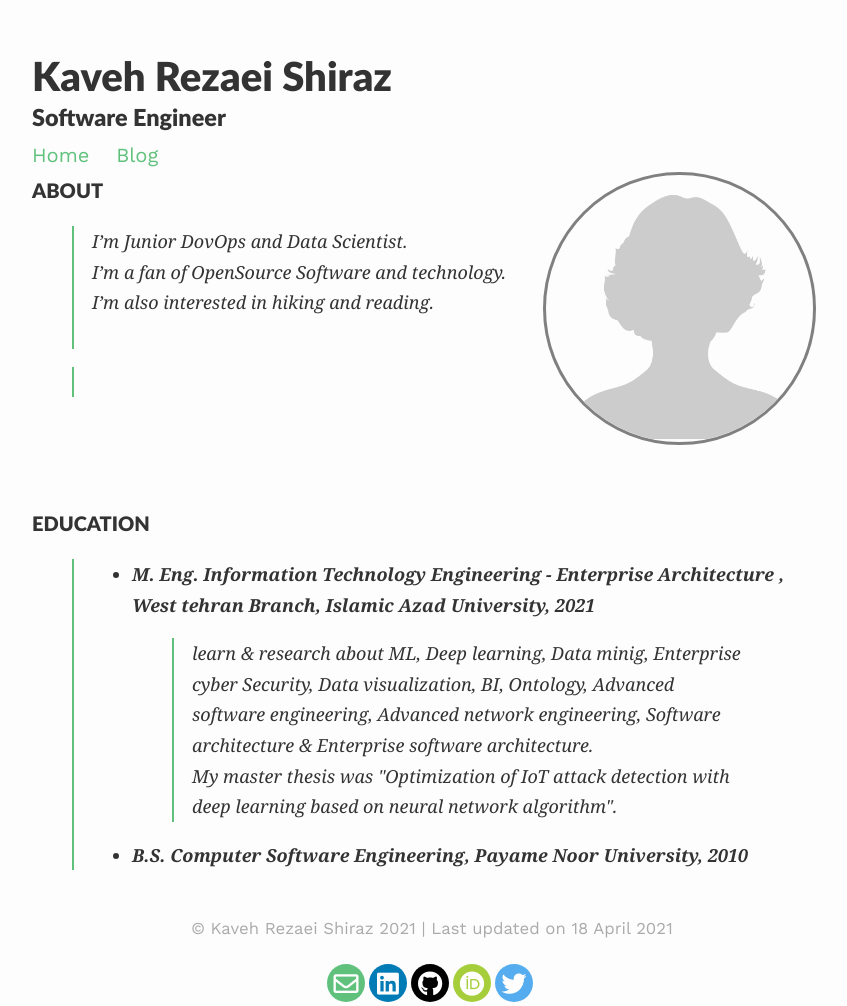
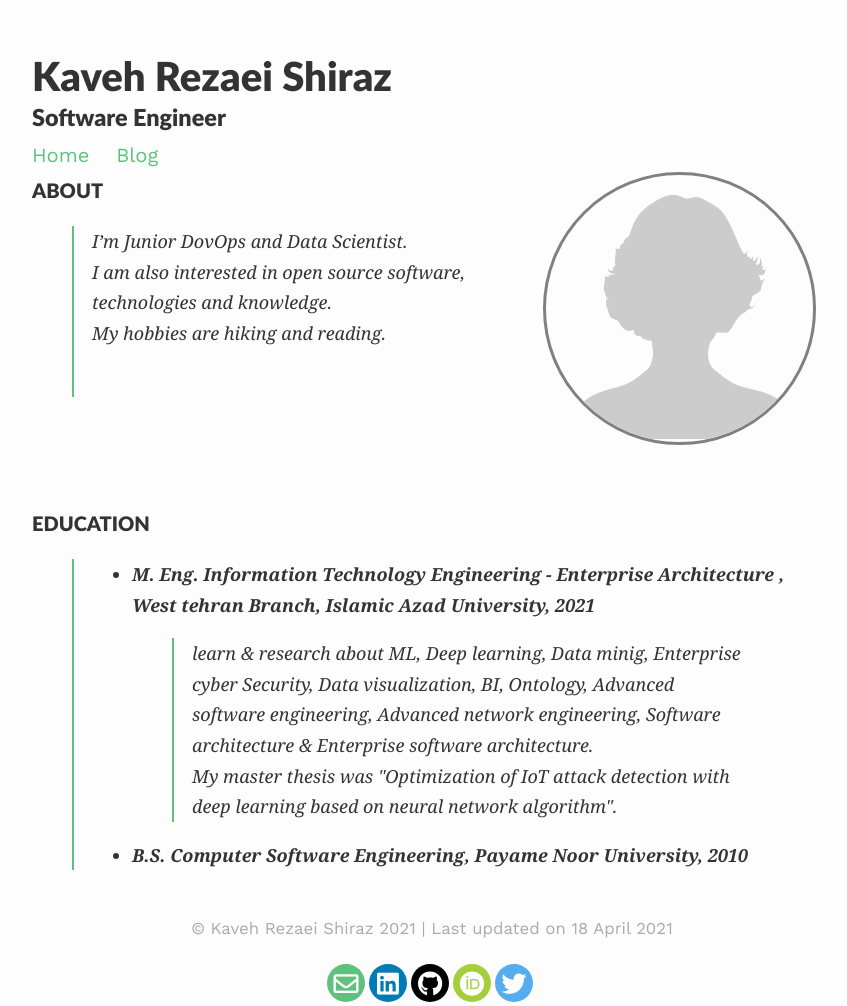
Before and after one commit to KavehRS/website, a Jekyll site: the page built from index.md, in a window 1280 px wide. Shown: the whole page, without its empty margins (208-1055 px from the left). Built offline with Jekyll 4.4.1, drawn with Linux system fonts in a browser that asks for light colours; nearby versions of some CDN libraries.

Commit message:
Update index.md

```diff
--- a/index.md
+++ b/index.md
@@ -10,10 +10,13 @@ published: true
 #### ABOUT
 
 > I’m Junior DovOps and Data Scientist. <br>
-> I’m a fan of OpenSource Software and technology. <br>
-> I’m also interested in hiking and reading. <br>
+> I am also interested in open source software, technologies and knowledge. <br>
+> My hobbies are hiking and reading.<br>
+>
  ‌
-
+<!--
+> I strive for gender equality  <br>
+-->
 >  <br>
 
  ‌  <br><br>
```
